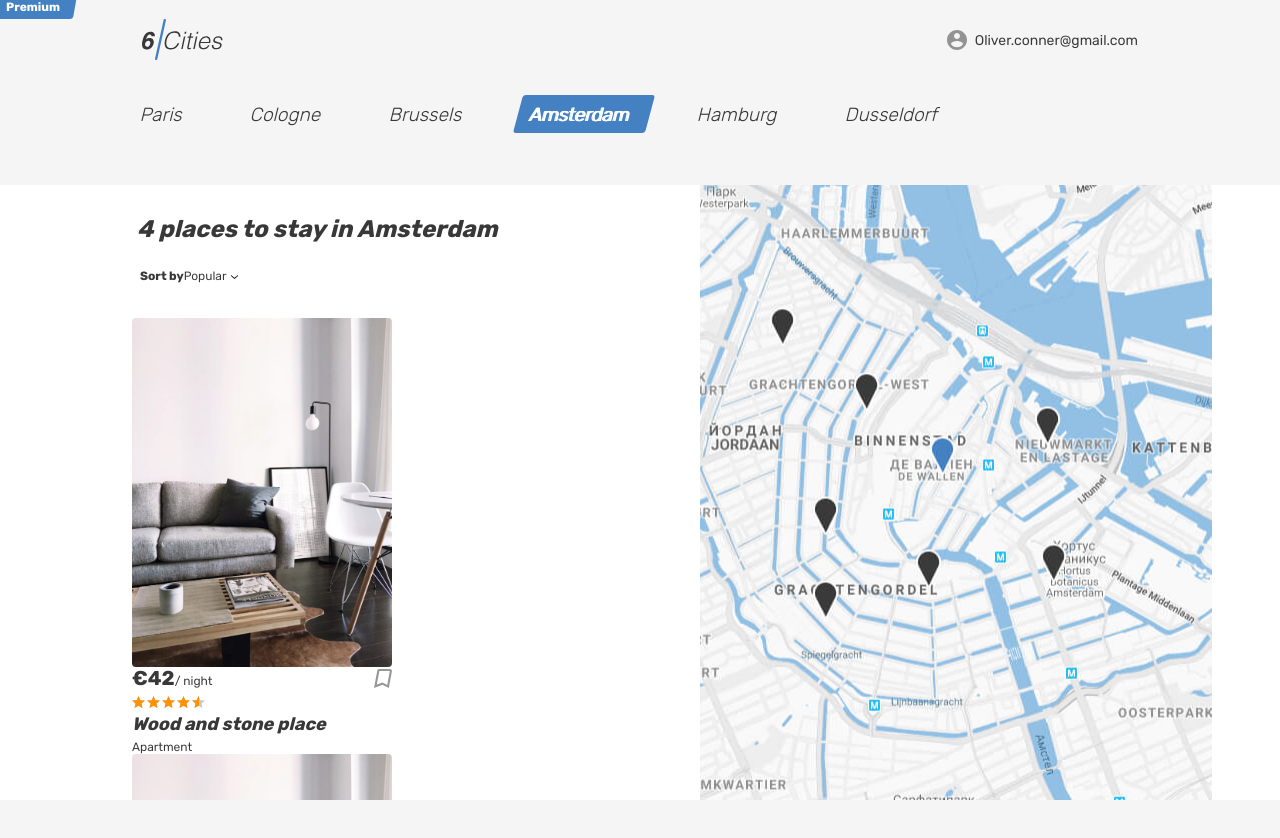
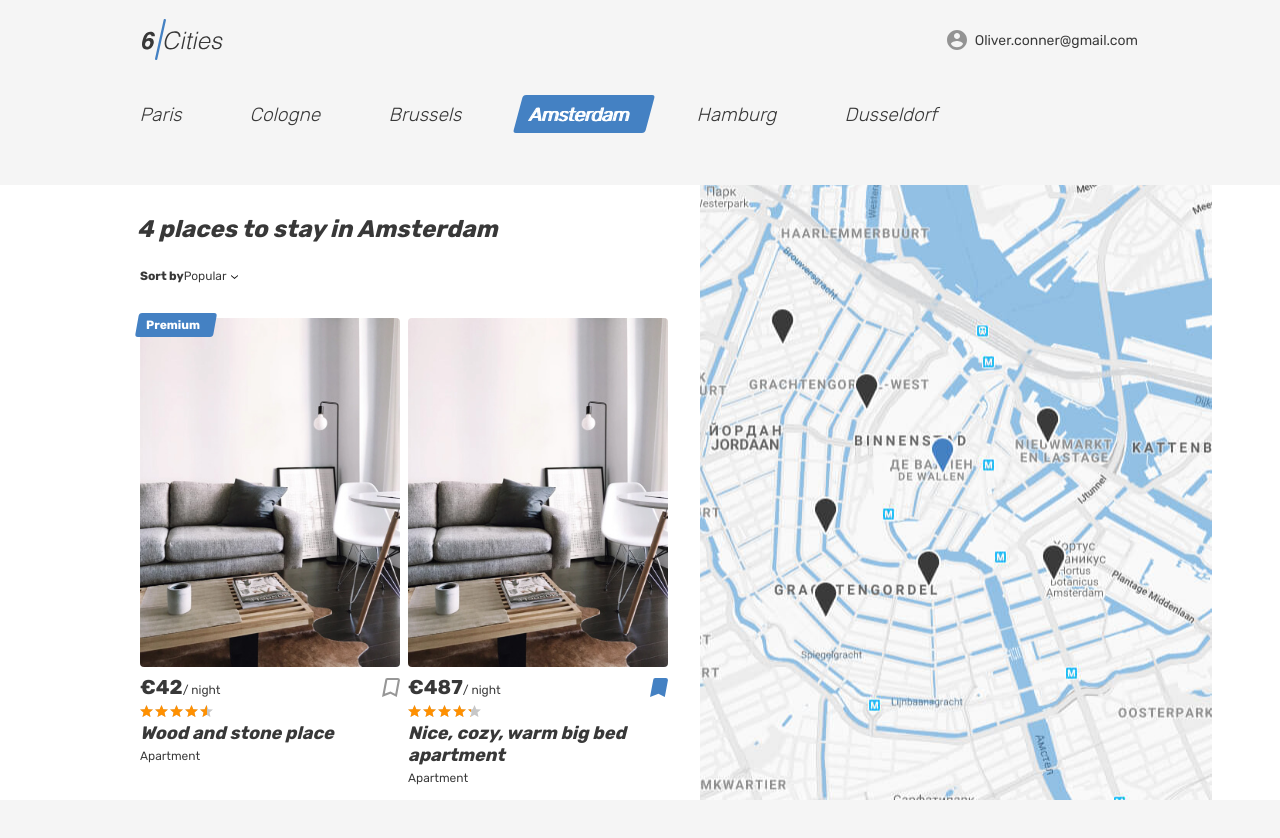
Before and after one commit to KaiZen-prog/919505-six-cities-5, a React app: page / in a window 1280 px wide. Shown: the top 838 px of the page. After the commit the page ends 800 px from the top, so only its background shows below. Built offline with nearby package versions, Linux system fonts and the light colour scheme.

Commit message:
Корректировка нейминга -2

```diff
--- a/src/components/offer-card/offer-card.jsx
+++ b/src/components/offer-card/offer-card.jsx
@@ -9,7 +9,7 @@ class OfferCard extends PureComponent {
   }
 
   render() {
-    const {offer, articleClass, divClass, onCardHover} = this.props;
+    const {offer, articleClass, imgWrapperClass, onCardHover} = this.props;
 
     return (
       <article
@@ -22,7 +22,7 @@ class OfferCard extends PureComponent {
           </div>
           : ``
         }
-        <div className={divClass}>
+        <div className={imgWrapperClass}>
           <Link to={`/offer/` + offer.id}>
             <img className="place-card__image" src={`img/${offer.poster}`} width="260" height="200" alt="Place image"/>
           </Link>
@@ -75,7 +75,7 @@ OfferCard.propTypes = {
   }).isRequired,
 
   articleClass: PropTypes.string.isRequired,
-  divClass: PropTypes.string.isRequired,
+  imgWrapperClass: PropTypes.string.isRequired,
   onCardHover: PropTypes.func.isRequired,
 };
 
--- a/src/components/offer-list/offer-list.jsx
+++ b/src/components/offer-list/offer-list.jsx
@@ -20,8 +20,8 @@ class OfferList extends PureComponent {
         {offers.map((offer) => (
           <OfferCard
             offer={offer}
-            OfferCardArticleClass={OfferCardArticleClass}
-            OfferCardImgWrapperClass={OfferCardImgWrapperClass}
+            articleClass={OfferCardArticleClass}
+            imgWrapperClass={OfferCardImgWrapperClass}
             onCardHover={() => {
               const currentOffer = offers.find((off) => {
                 return off.id === offer.id;
--- a/src/components/offer-screen/offer-screen.jsx
+++ b/src/components/offer-screen/offer-screen.jsx
@@ -142,8 +142,8 @@ class OfferScreen extends PureComponent {
               <div className="near-places__list places__list">
                 <OfferList
                   offers={offers}
-                  articleClass = {OFFER_CARD_ARTICLE_CLASSES.MAIN_SCREEN}
-                  divClass = {OFFER_CARD_IMG_WRAPPER_CLASSES.MAIN_SCREEN}
+                  OfferCardArticleClass = {OFFER_CARD_ARTICLE_CLASSES.OFFER_SCREEN}
+                  OfferCardImgWrapperClass = {OFFER_CARD_IMG_WRAPPER_CLASSES.OFFER_SCREEN}
                 />
               </div>
             </section>
```
